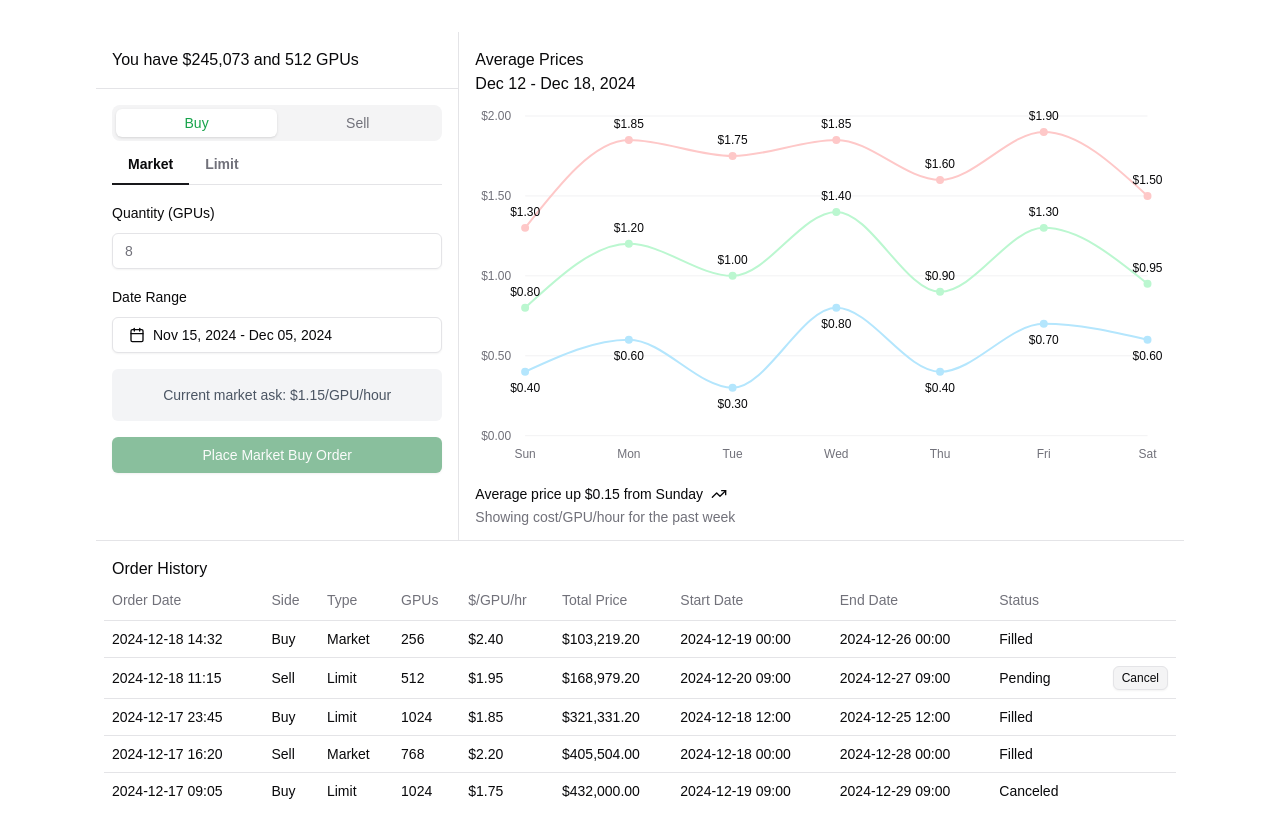
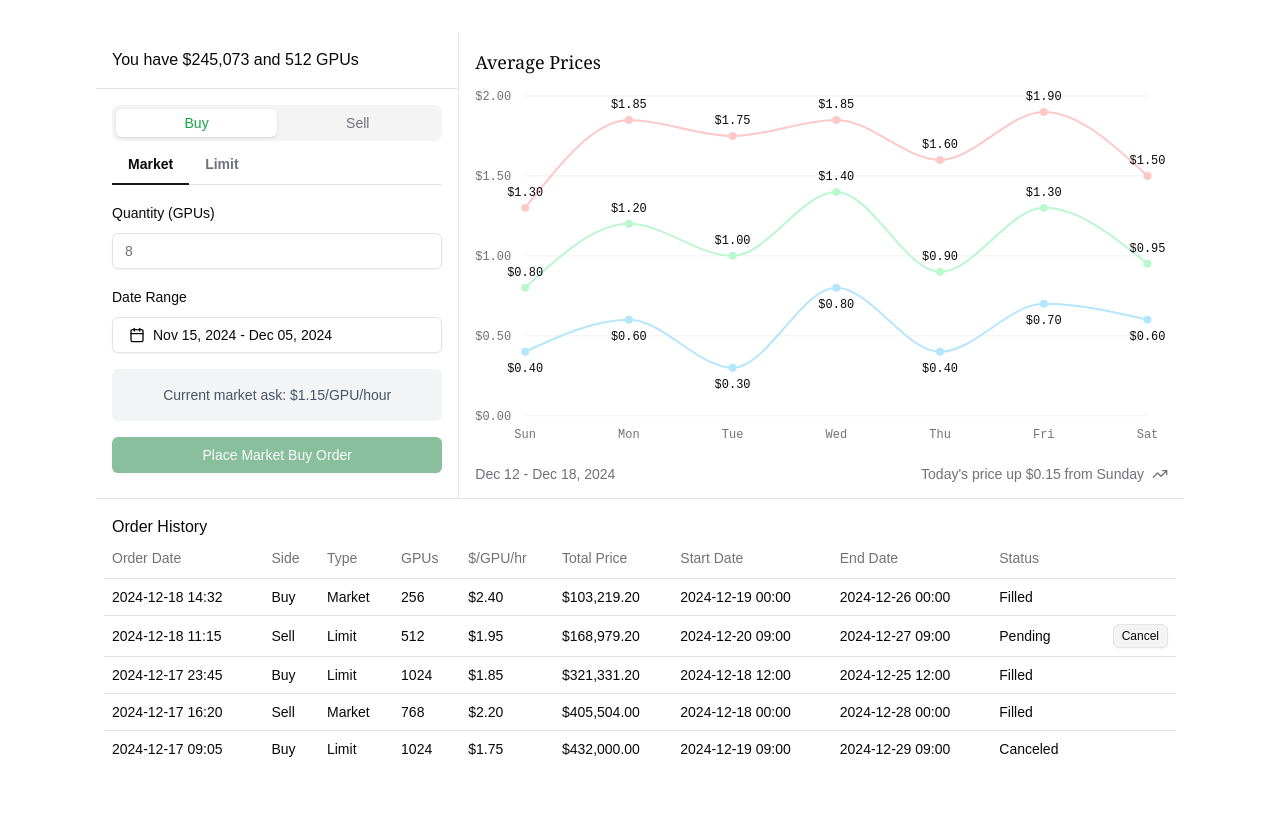
Before and after one commit to darzyx/gpu-auction-house, a Next.js app: page / in a window 1280 px wide. Shown: the top 838 px of the page. After the commit the page ends 815 px from the top, so only its background shows below. Built offline with nearby package versions, Linux system fonts and the light colour scheme.

Commit message:
Move some text items around in price history chart

```diff
--- a/src/components/price-history.tsx
+++ b/src/components/price-history.tsx
@@ -23,12 +23,9 @@ const chartConfig = {
 export default function PriceHistory() {
     return (
         <div>
+            <h2 className="text-lg font-georgia">Average Prices</h2>
             <div>
-                <div>Average Prices</div>
-                <div>Dec 12 - Dec 18, 2024</div>
-            </div>
-            <div>
-                <ChartContainer config={chartConfig}>
+                <ChartContainer config={chartConfig} className="font-berkeley-mono">
                     <LineChart
                         accessibilityLayer
                         data={chartData}
@@ -49,7 +46,7 @@ export default function PriceHistory() {
                             tickMargin={8}
                             tickFormatter={(v: number) => `$${v.toFixed(2)}`}
                         />
-                        <ChartTooltip cursor={false} content={<ChartTooltipContent dollarAmount />} />
+                        <ChartTooltip cursor={true} content={<ChartTooltipContent dollarAmount />} />
                         <Line
                             dataKey="high"
                             type="monotone"
@@ -101,16 +98,10 @@ export default function PriceHistory() {
                     </LineChart>
                 </ChartContainer>
             </div>
-            <div>
-                <div className="flex w-full items-start gap-2 text-sm">
-                    <div className="grid gap-2">
-                        <div className="flex items-center gap-2 font-medium leading-none">
-                            Average price up $0.15 from Sunday <TrendingUp className="h-4 w-4" />
-                        </div>
-                        <div className="flex items-center gap-2 leading-none text-muted-foreground">
-                            Showing cost/GPU/hour for the past week
-                        </div>
-                    </div>
+            <div className="flex justify-between items-center text-muted-foreground font-medium text-sm leading-none">
+                <div>Dec 12 - Dec 18, 2024</div>
+                <div className="flex items-center gap-2">
+                    Today's price up $0.15 from Sunday <TrendingUp className="h-4 w-4" />
                 </div>
             </div>
         </div>
```
